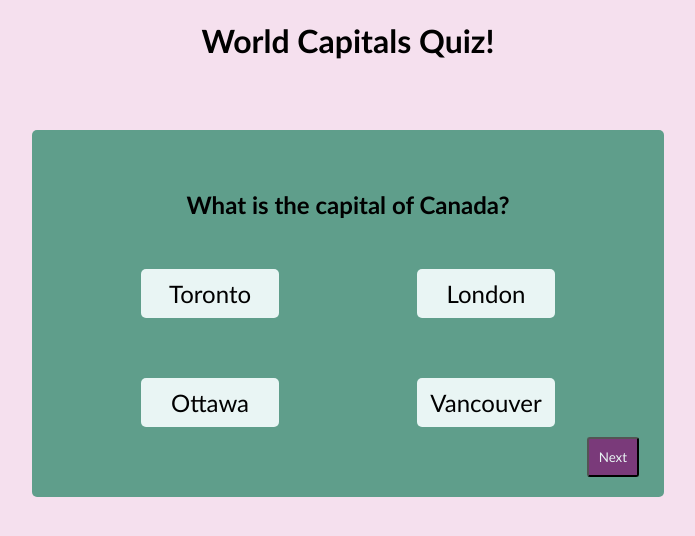
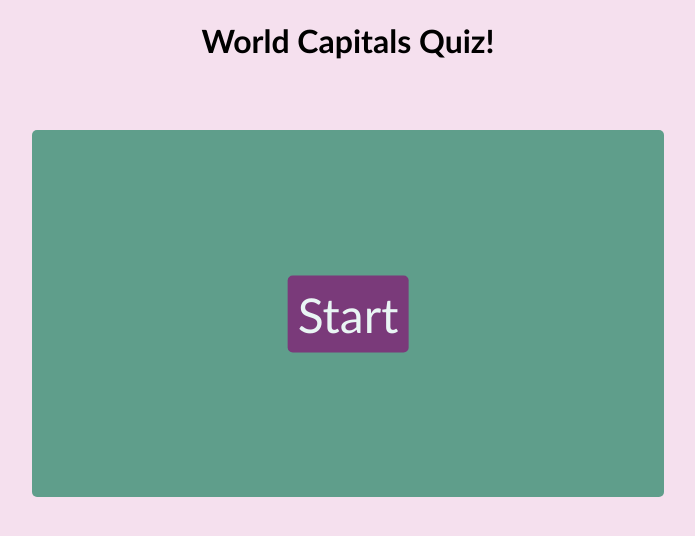
Before and after one commit to elizabethh34/quiz-app, a React (Create React App) app: page / in a window 1280 px wide. Shown: the top 536 px of the page, without its empty margins (292-987 px from the left). Built offline with nearby package versions, Linux system fonts and the light colour scheme.

Commit message:
Add start button

```diff
--- a/src/App.css
+++ b/src/App.css
@@ -2,12 +2,46 @@
   text-align: center;
 }
 
-.question-container {
-  background-color: rgb(95, 158, 139);
-  border-radius: 5px;
+.quiz-container {
+  position: relative;
   width: 50%;
   margin: 70px auto;
-  height: 50%;
+}
+
+.start-container {
+  position: absolute;
+  width: 100%;
+  height: 100%;
+  margin: auto;
+  background-color: rgb(95, 158, 139);
+  top: 0;
+  left: 0;
+  border-radius: 5px;
+}
+
+.start-button {
+  background-color: rgb(122, 58, 122);
+  color:rgb(233, 245, 244);
+  border-radius: 5px;
+  padding: 10px;
+  text-align: center;
+  position: absolute;
+  top: 50%;
+  left: 50%;
+  transform: translate(-50%, -50%);
+  font-size: 3em;
+  z-index: 10;
+}
+
+.start-button:hover {
+  cursor: pointer;
+  color: rgb(122, 58, 122);
+  background-color: rgb(233, 245, 244)
+}
+
+.question-container {
+  border-radius: 5px;
+  background-color: rgb(95, 158, 139);
 }
 
 .question-info {
@@ -29,7 +63,7 @@
   background-color: rgb(233, 245, 244);
   border-radius: 5px;
   padding: 10px;
-  width: 50%;
+  width: 80%;
   text-align: center;
   margin: 30px auto;
   font-size: 1.5em;
--- a/src/App.js
+++ b/src/App.js
@@ -3,16 +3,19 @@ import './App.css';
 import { allQuestions } from './questions';
 import Question from './components/Question';
 import Header from './components/Header';
+import Start from './components/Start';
 
 class App extends Component {
   state = {
     selectedQuestions: allQuestions,
     score: 0,
     currentQuestion: null,
-    questionIndex: 0
+    questionIndex: 0,
+    startOpacity: 1,
+    questionOpacity: 0
   }
 
-  StartNewGame = () => {
+  StartNewQuiz = () => {
     this.setState({
       selectedQuestions: this.GetNewQuestions(),
       score: 0,
@@ -21,13 +24,23 @@ class App extends Component {
     });
   }
 
+
+  handleOpacityChange = () => {
+    this.setState(prevState => {
+      return {
+        startOpacity: 0,
+        questionOpacity: 1
+      }
+    })
+  }
+
   EndQuiz = () => {
     if (this.state.questionIndex >= this.state.selectedQuestions.length){
       // end game
     }
   }
 
-  GetNextQuestion = () =>{
+  GetNextQuestion = () => {
     this.setState(prevState => {
       return {
         questionIndex: prevState.questionIndex++
@@ -52,7 +65,16 @@ class App extends Component {
     return (
       <Fragment>
         <Header />
-        <Question question={this.state.selectedQuestions[0]}/>
+        <div className="quiz-container">
+          <Start
+            onStartClick={this.handleOpacityChange}
+            startOpacity={this.state.startOpacity}
+          />
+          <Question
+            question={this.state.selectedQuestions[0]}
+            questionOpacity={this.state.questionOpacity}
+          />
+        </div>
       </Fragment>
     );
   }
--- a/src/components/Question.jsx
+++ b/src/components/Question.jsx
@@ -1,10 +1,10 @@
 import React from 'react';
 
 const Question = (props) => {
-  const { question } = props;
+  const { question, questionOpacity } = props;
 
   return (
-    <div className="question-container">
+    <div className="question-container" style={{opacity: questionOpacity}}>
       <div className="question-info">
         <h2 className="question">What is the capital of {question.country}?</h2>
         <div className="options-container">
--- /dev/null
+++ b/src/components/Start.jsx
@@ -0,0 +1,13 @@
+import React from 'react';
+
+const Start = (props) => {
+  const { onStartClick, startOpacity } = props;
+
+  return (
+    <div className="start-container" style={{opacity: startOpacity}}>
+      <div className="start-button" onClick={() => onStartClick()}>Start</div>
+    </div>
+  );
+}
+
+export default Start;
```
